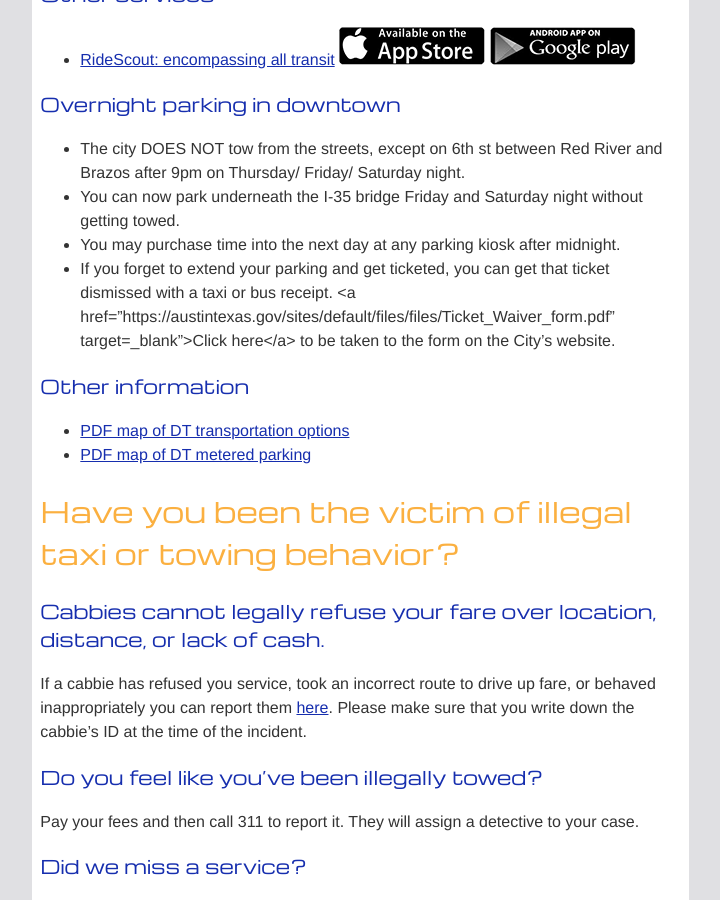
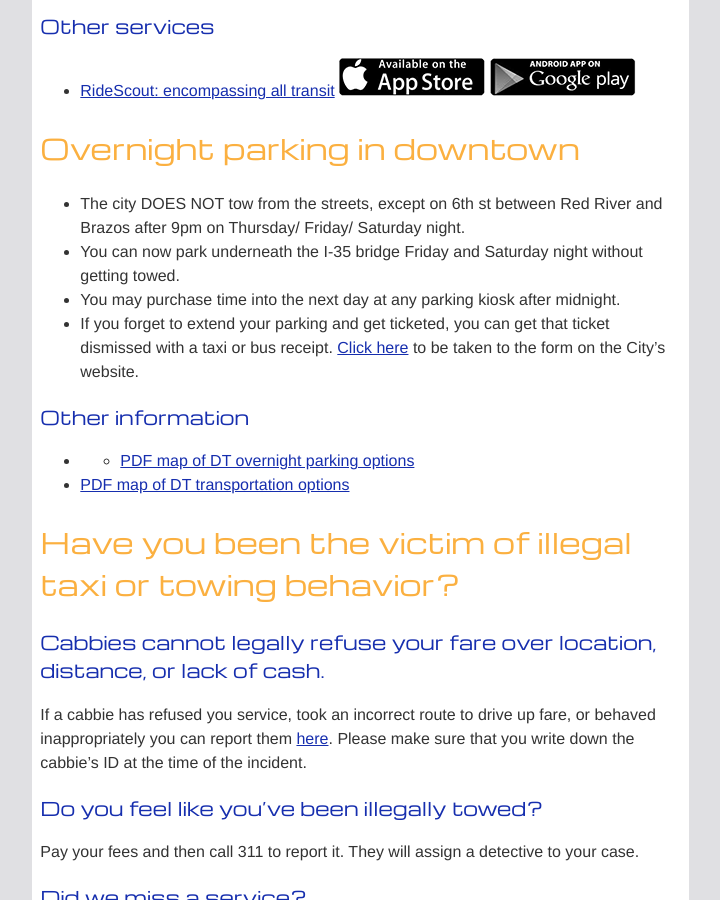
Before and after one commit to iamcarrico/atxsaferstreets, a Jekyll site: the page built from options.md, in a window 1280 px wide and 900 px high, scrolled down 1487 px. Shown: the whole window, without its empty margins (423-1143 px from the left). Built offline with Jekyll 4.4.1, drawn with Linux system fonts in a browser that asks for light colours; some web fonts are replaced.

Commit message:
Update options.md

```diff
--- a/options.md
+++ b/options.md
@@ -5,7 +5,7 @@ css_id: options
 header_image: 5
 ---
 
-Use this handy guide to find transportation and parking options, as well as get information on your rights and other relevant information.
+#### Use this handy guide to find transportation and parking options, as well as get information on your rights and other relevant information.
 
 ### Public Transportation
 
@@ -43,16 +43,15 @@ Use this handy guide to find transportation and parking options, as well as get
 <a href="https://itunes.apple.com/us/app/ridescout/id574125726?mt=8"><img alt="iPhone App Store" src="/img/app/apple.png"></a>
 <a href="https://play.google.com/store/apps/details?id=com.ridescoutapp.android.ridescout"><img alt="Google Play" src="/img/app/google.png"></a>
 
-### Overnight parking in downtown
+## Overnight parking in downtown
 * The city DOES NOT tow from the streets, except on 6th st between Red River and Brazos after 9pm on Thursday/ Friday/ Saturday night.
 * You can now park underneath the I-35 bridge Friday and Saturday night without getting towed.
 * You may purchase time into the next day at any parking kiosk after midnight.
-* If you forget to extend your parking and get ticketed, you can get that ticket dismissed with a taxi or bus receipt. <a href="https://austintexas.gov/sites/default/files/files/Ticket_Waiver_form.pdf" target=_blank">Click here</a> to be taken to the form on the City's website.
+* If you forget to extend your parking and get ticketed, you can get that ticket dismissed with a taxi or bus receipt. <a href="https://austintexas.gov/sites/default/files/files/Ticket_Waiver_form.pdf" target="_blank">Click here</a> to be taken to the form on the City's website.
 
 ### Other information
-
+* * <a href="http://austintexas.gov/sites/default/files/files/cbd_off_street_overnight_parking_3_072014.pdf" target="_blank">PDF map of DT overnight parking options</a>
 * <a href="https://www.austintexas.gov/sites/default/files/files/Transportation/Parking/PARKING_WAY_FINDING_MAP_072012.pdf" target="_blank">PDF map of DT transportation options</a>
-* <a href="https://www.austintexas.gov/sites/default/files/files/Transportation/Parking/Parking_Meter_Map_05_01_13.pdf" target="_blank">PDF map of DT metered parking</a>
 
 ## Have you been the victim of illegal taxi or towing behavior?
 
```
